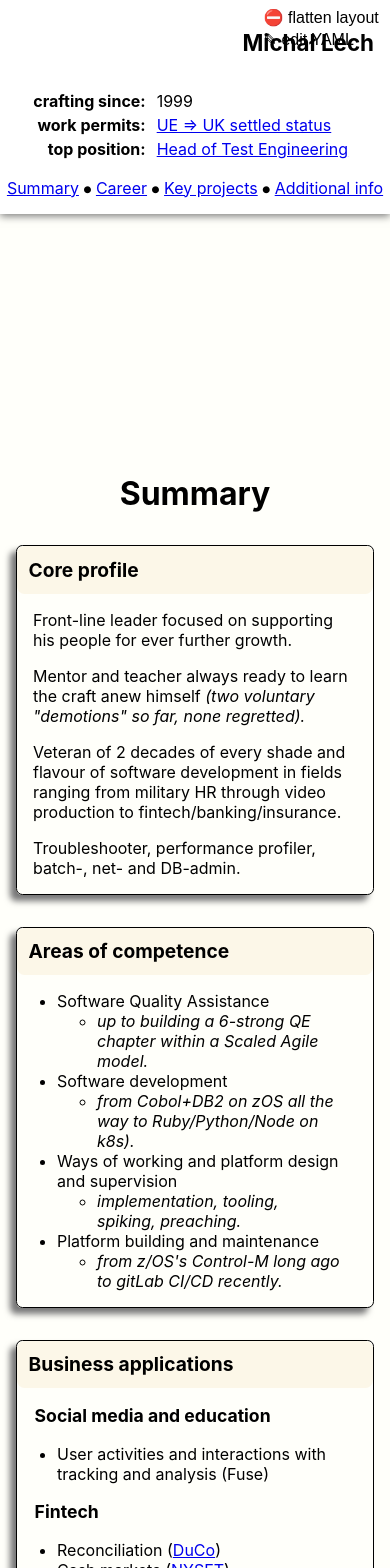
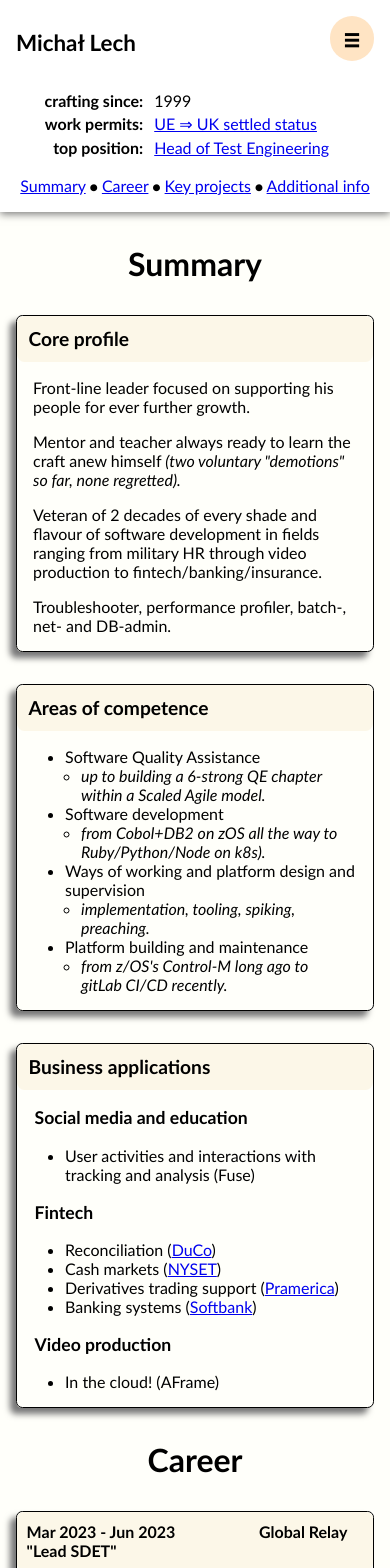
Before and after one commit to akseiya/cvml, a React (Create React App) app in the folder tsx/: page / in a window 390 px wide. Shown: the top 1568 px of the page. Built offline with nearby package versions, Linux system fonts and the light colour scheme.

Commit message:
yaml change history extra actions for yaml editor trial for the burger menu to see phone font support

```diff
--- a/tsx/public/AuthorsResume.yaml
+++ b/tsx/public/AuthorsResume.yaml
@@ -1,11 +1,23 @@
-### The code currently tries to render the main sections in the order present
-### in this YAML (name, fundamentals, summary, career, extras), except the
-### base64-encoded photo which due to the size is dumped at the end.
+### The code currently tries to render
+### the main sections in the order
+### present in this YAML (name,
+### fundamentals, summary, career,
+### extras), except the base64-encoded
+### photo which, due to its, size is
+### dumped at the end.
 
-### These are YAML comments, marked with triple ### to make it slightly
-### easier to tell them apart from headers in embedded Markdown (except
-### <h3> - if you want h3-s in your MD blocks, you might want to get rid
-### of the YAML comments first)
+### YAML comments are marked with triple ###
+### to make them slightly easier to tell
+### apart from headers in embedded Markdown
+### (except <h3> - if you want <h3>-s in
+### your MD blocks, you might want to get
+### rid of the YAML comments first).
+
+### Generally, a basic <textarea> is not
+### a great YAML/Markdown editor, you
+### probably will be better off copypasting
+### the source between this and an actual
+### source editor.
 
 name: Michał Lech
 
@@ -195,8 +207,8 @@ career:
       description: |-
         A pre-mature attempt to deliver vision and strategy for a young startup's
         Quality Engineering. While I managed to deliver a bunch of nifty tools and
-        processes, I resigned after realising I don't really yet have a vision
-        to share.
+        processes, I resigned after realising I don't really have much of a vision
+        to share just yet.
 
         # Duties
 
--- a/tsx/src/App.css
+++ b/tsx/src/App.css
@@ -51,23 +51,26 @@
     transition: width 0.3s;
   }
 
-  .switchbox:hover {
-    width: 9.6em;
+  .switchbox:hover { width: 9.6em; }
+
+  .rich .switchbox:hover {
+    overflow: clip;
   }
 
-  .rich .switchbox:hover {
-    width: 7.4em;
-  }
+  a.switchbox:nth-of-type(2) { top: 1.9em; }
+  a.switchbox:nth-of-type(3) { top: 3.3em; }
 
-  a.switchbox:nth-of-type(2) {
-    top: 1.9em;
+  a.switchbox:nth-of-type(2) b,
+  a.switchbox:nth-of-type(3) b {
+    font-size: 1.2em;
+    margin-left: 0.07em;
   }
 }
 
 
 /* On touch devices, always show the layout switcher unfolded
 and let it scroll out of view */
-@media (hover: none) {
+@media (hover: none) or (max-width: 767px) {
   .switchbox {
     position: absolute;
     width: 9.6em;
@@ -85,7 +88,7 @@ and let it scroll out of view */
 }
 
 /* On horizontally held phones, let the header scroll out */
-@media screen and (min-height: 720px) {
+@media screen and (min-height: 720px) and (min-width: 768px) {
   .resume-root.rich > main {
     margin-top: 14em;
     padding-top: 0.3em;
@@ -94,7 +97,6 @@ and let it scroll out of view */
   .rich a {
       scroll-margin-top: 15em;
   }
-
 }
 
 .source {
--- a/tsx/src/App.tsx
+++ b/tsx/src/App.tsx
@@ -7,20 +7,34 @@ import React, { useEffect, useState } from 'react';
 
 import Career from './Career';
 import CVHeader from './CVHeader';
+import MainMenu from './MainMenu';
 import { renderSummaryItem } from './Summary';
 import { resume } from './utils/Resume';
 import YAMLEditor from './YAMLEditor';
 
 export default function App() {
   const [currentResume, setCurrentResume] = resume.useState();
+
   const [flatLayout, setFlatLayout] = useState(false);
-  const [editorActive, setEditorActive] = useState(false);
-  const flipLayout = () => {
+  const flipFlatLayout = () => {
     setFlatLayout(!flatLayout);
   };
+  const [editorActive, setEditorActive] = useState(false);
+
+  const emptyYamlHistory: string[] = [];
+  const [yamlHistory, setYamlHistory] = useState(emptyYamlHistory);
 
   const applyYAML = (YAML: string) => {
+    if (!YAML) return; // to avoid the destructive "Undo"
+    setYamlHistory([...yamlHistory, currentResume.source]);
     resume.loadData(YAML, setCurrentResume);
+  };
+
+  const undoYAMLChange = () => {
+    if (!yamlHistory.length) return;
+    const newYamlHistory = [...yamlHistory];
+    applyYAML(newYamlHistory.pop() as string);
+    setYamlHistory(newYamlHistory);
   };
 
   useEffect(() => {
@@ -58,12 +72,17 @@ export default function App() {
       <div className="pagetop">
         <CVHeader currentResume={currentResume}/>
         {navBar()}
-        <a className="switchbox" onClick={flipLayout}>
+        <MainMenu {...{flipFlatLayout}}/>
+        {/* <a className="switchbox" onClick={flipLayout}>
           {switchText}
         </a>
         <a className="switchbox" onClick={() => setEditorActive(true)}>
-        ✎ edit YAML
+          <b>✎</b> edit YAML
         </a>
+        { !yamlHistory.length ? null :
+          (<a className="switchbox" onClick={undoYAMLChange}>
+            <b>⭯</b> restore YAML
+          </a>) } */}
       </div>
       <main>
         <a className='scrolly' id="summary"/>
--- a/tsx/src/CVHeader.css
+++ b/tsx/src/CVHeader.css
@@ -20,7 +20,7 @@
 .pagetop header header {
   font-size: 1.4em;
   font-weight: bold;
-  text-align: right;
+  text-align: left;
   flex-grow: 2;
   margin: 0.6em 0;
   height: 2em;
--- a/tsx/src/CVHeader.tsx
+++ b/tsx/src/CVHeader.tsx
@@ -3,7 +3,6 @@ import './CVHeader.css';
 import React from 'react';
 import ReactMarkdown from 'react-markdown';
 
-import { jcon } from './utils/debug';
 import { resume, YAMLResume } from './utils/Resume';
 
 // eslint-disable-next-line react/no-unused-prop-types
--- a/tsx/src/Career.css
+++ b/tsx/src/Career.css
@@ -38,7 +38,16 @@ article.job header div {
 article ul,
 article ol {
   margin-right: 1em;
+  padding-left: 1em;
 }
+
+article > ul,
+article > ol,
+article > main > ul,
+article > main > ol {
+  margin-left: 2em;
+}
+
 
 .rich article.job header div:nth-child(2) {
   flex-grow: 4;
--- /dev/null
+++ b/tsx/src/MainMenu.css
@@ -0,0 +1,19 @@
+.main-menu {
+    position: absolute;
+    top: 0.5em;
+    right: 0.5em;
+}
+
+.main-menu.folded {
+    font-size: 2em;
+    font-weight: bolder;
+    padding: 0.1em 0.4em;
+    background-color: bisque;
+    border-radius: 1em;
+    cursor: pointer;
+}
+
+.main-menu.folded:hover {
+    color: white;
+    background-color: black;
+}
--- /dev/null
+++ b/tsx/src/MainMenu.tsx
@@ -0,0 +1,22 @@
+import './MainMenu.css';
+
+import React, { useState } from 'react';
+// import ReactMarkdown from 'react-markdown';
+
+// import { resume, YAMLResume } from './utils/Resume';
+
+type MainMenuProps = {
+  flipFlatLayout: () => void
+};
+
+// eslint-disable-next-line react/no-unused-prop-types
+export default function MainMenu(props: MainMenuProps) {
+  const { flipFlatLayout } = props;
+  const [ unfolded, setUnfolded ] = useState(false);
+
+  return (
+    <div className='main-menu folded'>
+      ≡
+    </div>
+  );
+}
--- a/tsx/src/YAMLEditor.css
+++ b/tsx/src/YAMLEditor.css
@@ -5,26 +5,31 @@
     left: 0;
     right: 0;
     background-color: bisque;
+    padding: 0.5em;
+    display: flex;
+    flex-flow: column;
 }
 
 .yaml-editor button {
-    position: absolute;
-    bottom: 0;
-    left: 0;
-    right: 0;
-    margin: 0 auto 1em auto;
     width: 5em;
     height: 2em;
+    margin: 0 0.5em 0.5em 0;
 }
 
 .yaml-editor textarea {
-    position: absolute;
-    top: 1em;
-    bottom: 4em;
-    left: 1em;
-    right: 1em;
-    font-size: 1.2em;
     white-space: nowrap;
     overflow-wrap: normal;
     padding: 0.2em;
+    resize: none;
+    font-size: 0.9em;
+    flex-grow: 1;
 }
+
+@media screen and (min-width: 600px) {
+    .yaml-editor textarea {
+        font-size: 1.2em;
+    }
+    .yaml-editor {
+        padding: 1em;
+    }
+}
--- a/tsx/src/YAMLEditor.tsx
+++ b/tsx/src/YAMLEditor.tsx
@@ -17,15 +17,26 @@ export default function YAMLEditor(props: YAMLEditorProps) {
     applyYAML,
     setEditorActive
   } = props;
-  const applyAndExit = () => {
-    const newYAML = document.getElementsByTagName('textarea')[0].value;
-    applyYAML(newYAML);
+
+  const editArea = () => document.getElementsByTagName('textarea')[0];
+  const editedYAML = () => editArea().value;
+  const apply = () => {
+    applyYAML(editedYAML());
     setEditorActive(false);
   };
+  const cancel = () => setEditorActive(false);
+  const restore = () => {
+    editArea().value = currentResume.source;
+  };
+
   return (
     <div className='yaml-editor'>
+      <div>
+        <button onClick={apply} type="button">Apply</button>
+        <button onClick={cancel} type="button">Cancel</button>
+        <button onClick={restore} type="button">Restore</button>
+      </div>
       <textarea defaultValue={currentResume.source}/>
-      <button onClick={applyAndExit} type="button">Apply</button>
     </div>
   );
 }
--- a/tsx/src/index.css
+++ b/tsx/src/index.css
@@ -1,9 +1,7 @@
 body {
   background-color: white;
   margin: 0;
-  font-family: -apple-system, BlinkMacSystemFont, 'Segoe UI', 'Roboto',
-    'Oxygen', 'Ubuntu', 'Cantarell', 'Fira Sans', 'Droid Sans',
-    'Helvetica Neue', sans-serif;
+  font-family: 'Trebuchet MS', sans-serif;
   -webkit-font-smoothing: antialiased;
   -moz-osx-font-smoothing: grayscale;
 }
```
